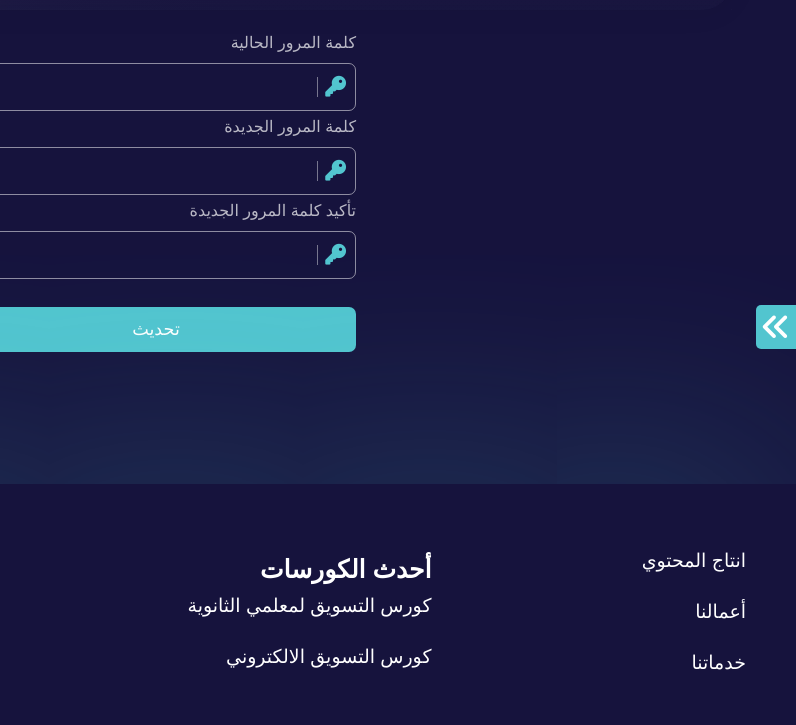
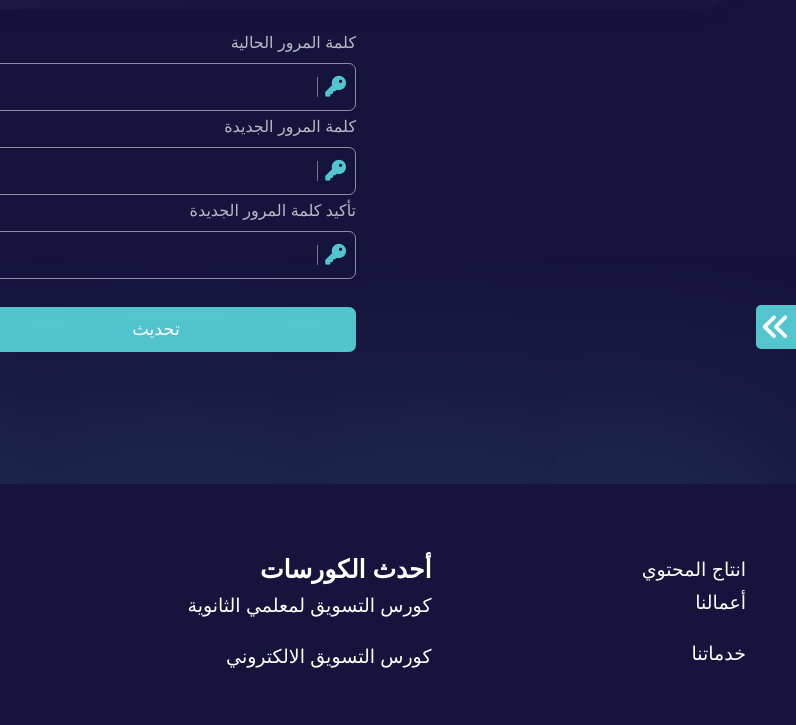
Before and after one commit to blue-memo/moraweg, a plain HTML site: page change-pass.html in a window 1280 px wide. Shown: the part 95-820 px from the top of the page, 484-1280 px from the left. Drawn offline with nearby package versions, Linux system fonts and the light colour scheme; a web font is replaced by a local one.

Commit message:
Update change-pass.html

```diff
--- a/change-pass.html
+++ b/change-pass.html
@@ -118,7 +118,7 @@
         <footer data-aos="fade-ottom" align="center">
             <ul class="ul-main">
             <ul>
-                <li><a href="content-production.html">انتاج المحتوي</a></li><br>
+                <li><a href="content-production.html">انتاج المحتوي</a></li>
                 <li><a href="project.html">أعمالنا</a></li><br>
                 <li><a href="services.html">خدماتنا</a></li>
             </ul>
```
